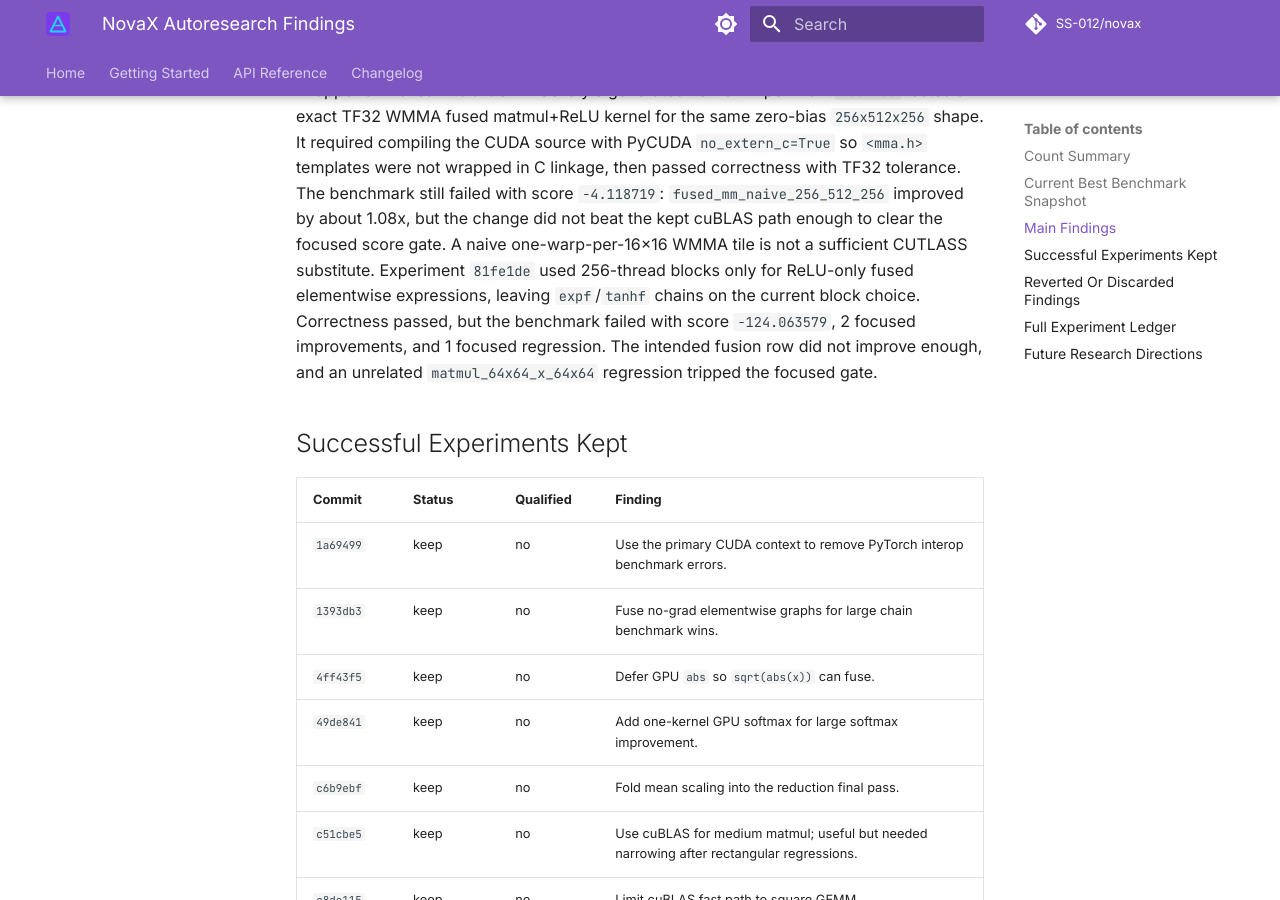
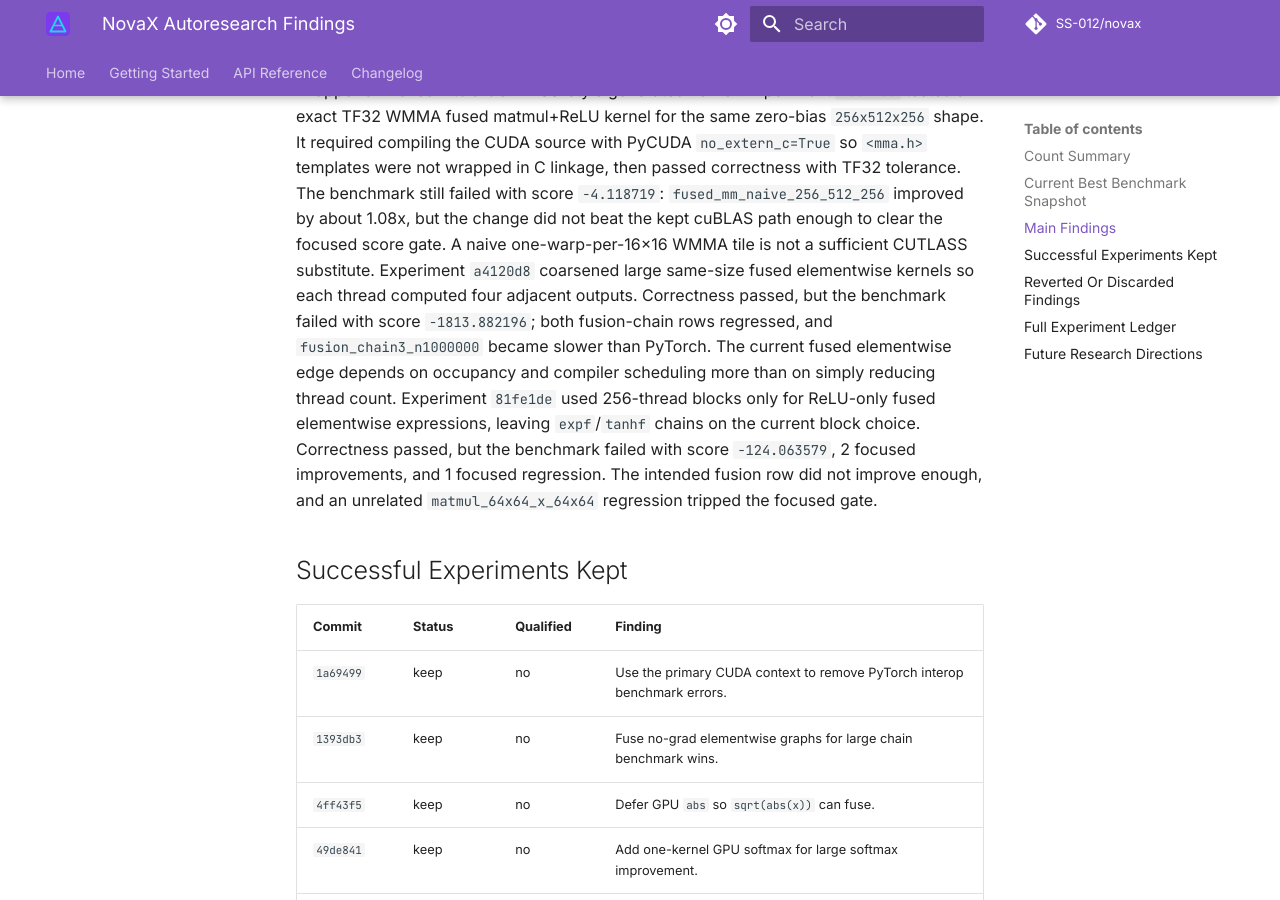
Before and after one commit to SS-012/novax, an MkDocs documentation site: the page built from docs/autoresearch-findings.md, in a window 1280 px wide and 900 px high, scrolled down 6640 px. Built offline with MkDocs 1.6.1 and Material for MkDocs 9.7.7, drawn with Linux system fonts in a browser that asks for light colours; comment, search, counter and statistics services are not loaded; the version menu is left out; some of the changed text lies outside the part shown.

Commit message:
docs: log fused kernel coarsening experiment

```diff
--- a/docs/autoresearch-findings.md
+++ b/docs/autoresearch-findings.md
@@ -298,6 +298,12 @@ failed with score `-4.118719`: `fused_mm_naive_256_512_256` improved by about
 1.08x, but the change did not beat the kept cuBLAS path enough to clear the
 focused score gate. A naive one-warp-per-16x16 WMMA tile is not a sufficient
 CUTLASS substitute.
+Experiment `a4120d8` coarsened large same-size fused elementwise kernels so
+each thread computed four adjacent outputs. Correctness passed, but the
+benchmark failed with score `-1813.882196`; both fusion-chain rows regressed,
+and `fusion_chain3_n1000000` became slower than PyTorch. The current fused
+elementwise edge depends on occupancy and compiler scheduling more than on
+simply reducing thread count.
 Experiment `81fe1de` used 256-thread blocks only for ReLU-only fused
 elementwise expressions, leaving `expf`/`tanhf` chains on the current block
 choice. Correctness passed, but the benchmark failed with score `-124.063579`,
@@ -404,6 +410,7 @@ These experiments should not be retried in the same form.
 | `81fe1de` | discard | 256-thread blocks for ReLU-only fused expressions failed the focused gate and regressed `matmul_64`. |
 | `ff3a8ac` | discard | Exact cuBLASLt ReLU epilogue qualified once but failed confirmation with fusion-chain regressions. |
 | `7c5ff68` | discard | Exact TF32 WMMA fused-mm ReLU kernel produced a small target win but missed the focused score gate. |
+| `a4120d8` | discard | Coarsening large fused elementwise kernels regressed both fusion-chain rows. |
 
 ## Full Experiment Ledger
 
@@ -499,6 +506,7 @@ These experiments should not be retried in the same form.
 | `81fe1de` | discard | no | 2 | 1 | 0 | -124.063579 | 0.592871 | 256-thread blocks for ReLU-only fused expressions failed the focused gate and regressed `matmul_64`. |
 | `ff3a8ac` | discard | no | 4 | 5 | 0 | -1353.747557 | 0.577248 | Exact cuBLASLt ReLU epilogue qualified once but failed confirmation with fusion-chain regressions. |
 | `7c5ff68` | discard | no | 2 | 1 | 0 | -4.118719 | 0.585784 | Exact TF32 WMMA fused-mm ReLU kernel produced a small target win but missed the focused score gate. |
+| `a4120d8` | discard | no | 2 | 4 | 0 | -1813.882196 | 0.645422 | Coarsening large fused elementwise kernels regressed both fusion-chain rows. |
 
 ## Future Research Directions
 
```
Also changed, not shown: other parts of docs/autoresearch-findings.md (+4 -4 lines), papers/2026-05-30-frontier-gpu-optimization.md (+7 -0 lines).
